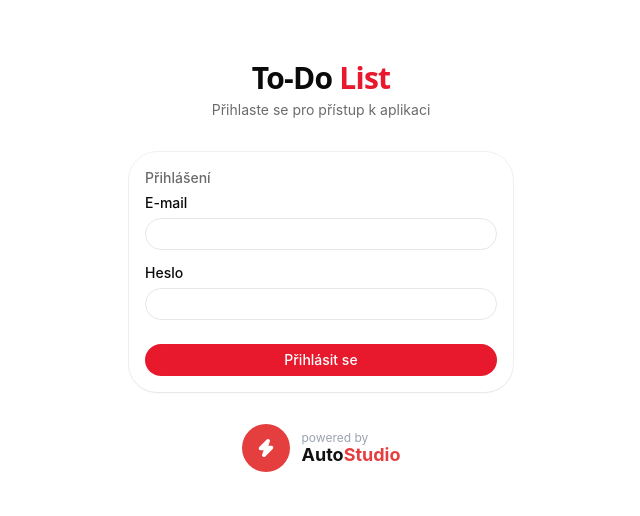
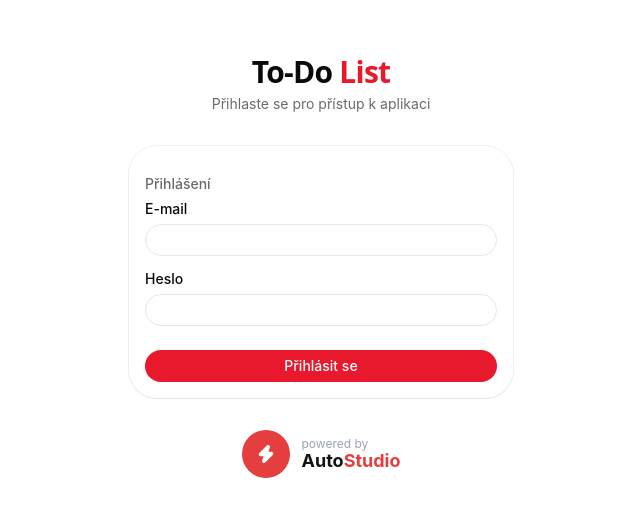
Before and after one commit to AutoStudioX/To-Do-List, a Next.js app: page /login in a window 1280 px wide. Shown: the part 134-650 px from the top of the page, without its empty margins (319-959 px from the left). Built offline with nearby package versions, Linux system fonts and the light colour scheme; no server answers.

Commit message:
fix: more top padding on Přihlášení label in card header

```diff
--- a/app/login/page.tsx
+++ b/app/login/page.tsx
@@ -22,7 +22,7 @@ export default function LoginPage() {
           outline: '1px solid rgba(0,0,0,0.06)',
         }}>
           {/* CardHeader */}
-          <div className="px-4 pt-4 pb-2">
+          <div className="px-4 pt-7 pb-2">
             <p className="text-sm font-medium" style={{ color: '#6b6b6b' }}>Přihlášení</p>
           </div>
           {/* CardContent */}
```
